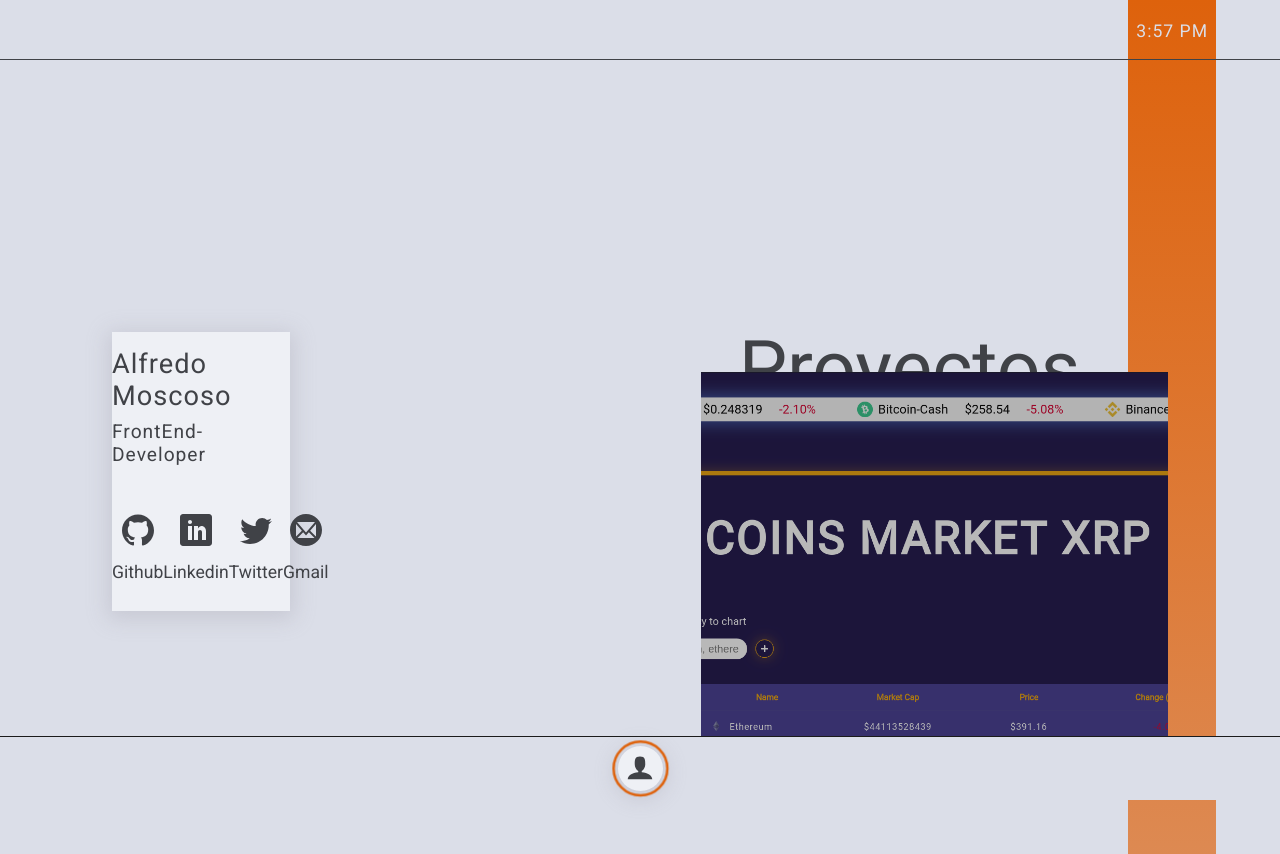
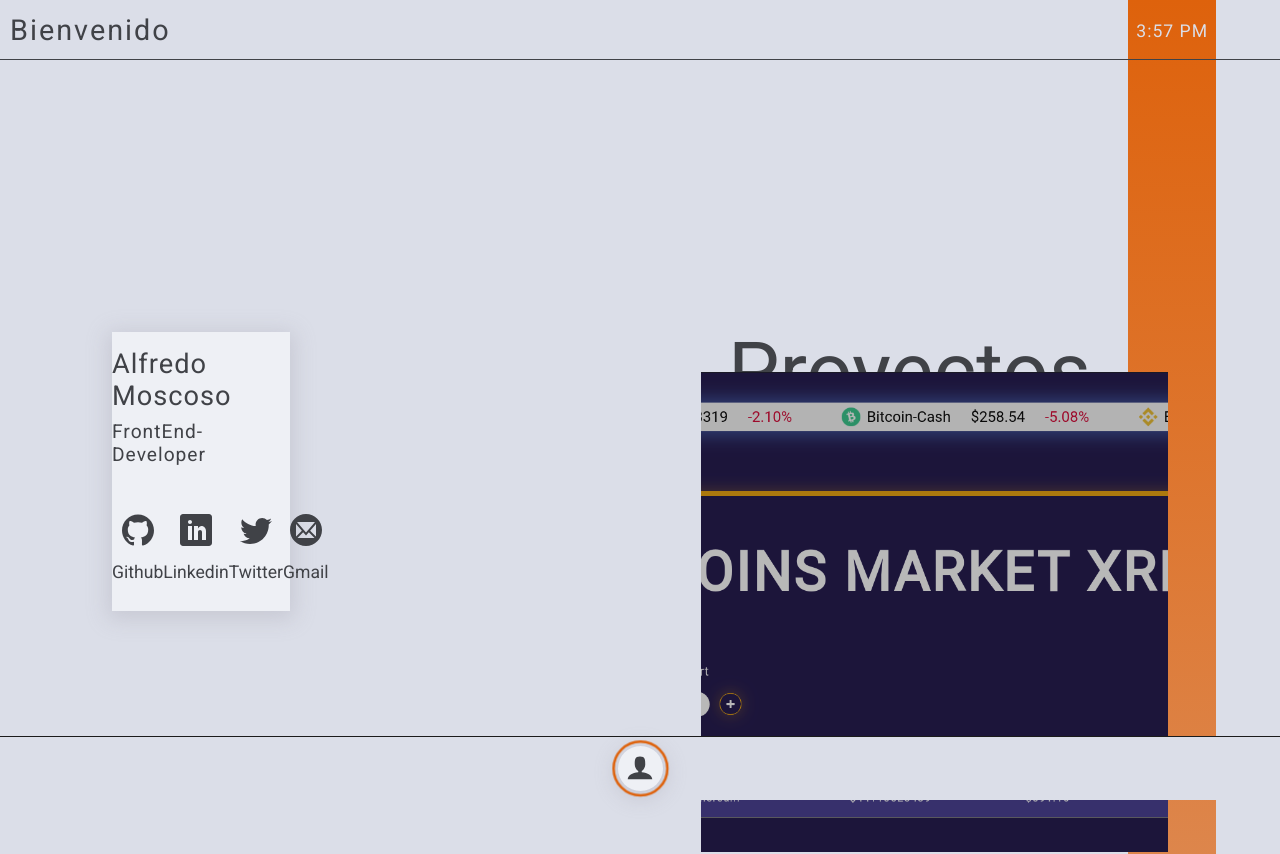
Before and after one commit to JairDev/jair-dev-portfolio, a React (Create React App) app: page / in a window 1280 px wide. Shown: the top 854 px of the page. Built offline with nearby package versions, Linux system fonts and the light colour scheme; a web font is replaced by a local one.

Commit message:
Gsap scroll does not work

```diff
--- a/src/App.css
+++ b/src/App.css
@@ -1,19 +1,19 @@
 :root {
   --text-hi: calc(1rem + 1vw);
-  --profile-text-size: calc(.9rem + 1vw);
-  --general-text-size: calc(.5rem + 1vw);
-  --small-text-size: calc(.4rem + 1vw);
+  --profile-text-size: calc(0.9rem + 1vw);
+  --general-text-size: calc(0.5rem + 1vw);
+  --small-text-size: calc(0.4rem + 1vw);
   --letter-spacing: 1px;
   --dark-color: #404247;
-  --size-before-top: scaleX(1.0);
-  --size-before-left: scaleX(1.0);
+  --size-before-top: scaleX(1);
+  --size-before-left: scaleX(1);
 }
 
 * {
   box-sizing: border-box;
   padding: 0;
   margin: 0;
-  font-family: 'Roboto', sans-serif;
+  font-family: "Roboto", sans-serif;
 }
 /* html,
 body,
@@ -25,19 +25,39 @@
   z-index: 100;
 }
 .App {
-  background-color: #DBDEE8;
+  background-color: #dbdee8;
   min-height: 100vh;
-  padding-bottom: 6rem;
+  /* padding-bottom: 6rem; */
   position: relative;
-  font-family: 'Roboto', sans-serif;
+  font-family: "Roboto", sans-serif;
   /* overflow: hidden; */
 }
 
+/* .page-enter {
+  opacity: 0;
+  transform: translateX(-50%);
+}
+
+.page-enter-active {
+  opacity: 1;
+  transform: translateX(0%);
+  transition: opacity 400ms, transform 400ms;
+}
+
+.page-exit {
+  opacity: 1;
+  transform: translateX(0%);
+}
+
+.page-exit-active {
+  opacity: 0;
+  transform: translateX(-100%);
+  transition: opacity 400ms, transform 400ms;
+} */
+
 @media only screen and (max-width: 760px),
-(min-device-width: 768px) and (max-device-width: 1024px)  {
-
+  (min-device-width: 768px) and (max-device-width: 1024px) {
   .App {
     overflow: initial;
   }
-
 }
--- a/src/App.js
+++ b/src/App.js
@@ -1,21 +1,49 @@
 import React from "react";
 import { BrowserRouter as Router, Route, Switch } from "react-router-dom";
+import { CSSTransition } from "react-transition-group";
 import "./App.css";
 import Home from "pages/Home";
 import About from "components/About/About";
+
+const routes = [
+  { path: "/", Component: Home },
+  { path: "/profile", Component: About },
+];
 
 function App() {
   return (
     <Router>
       <div className="App">
-        <Switch>
+        {/* <Switch>
           <Route path="/profile">
             <About/>
           </Route>
           <Route path="/">
             <Home/>
           </Route>
-        </Switch>
+        </Switch> */}
+        {/* <Route path="/profile">
+          <About />
+        </Route>
+        <Route exact path="/">
+          <Home />
+        </Route> */}
+        {routes.map((route) => (
+          <Route key={route.path} exact path={route.path}>
+            {({match}) => (
+              <CSSTransition
+                in={match != null}
+                timeout={300}
+                classNames="page"
+                unmountOnExit
+              >
+                <div className="page">
+                  <route.Component />
+                </div>
+              </CSSTransition>
+            )}
+          </Route>
+        ))}
       </div>
     </Router>
   );
--- a/src/components/ContentProjects/ContentProjects.css
+++ b/src/components/ContentProjects/ContentProjects.css
@@ -3,7 +3,7 @@
 }
 
 .projects {
-  height: 50vmin;
+  height: 60vmin;
   position: relative;
   transition: all 0.5s ease-in-out;
   opacity: 1;
--- a/src/components/ContentProjects/ContentProjects.js
+++ b/src/components/ContentProjects/ContentProjects.js
@@ -14,7 +14,7 @@
   };
 
   return (
-    <div className="projects">
+    <div id="projects-ref" className="projects">
       <div className="projects-img">
         <img alt="" src={img} />
       </div>
--- a/src/data/info-portfolio.js
+++ b/src/data/info-portfolio.js
@@ -62,7 +62,6 @@
     imgSrc: "img-timer.png",
     linkGit: "https://github.com/JairDev/training-timer-and-chronometer",
     linkDemo: "https://trainingtimerapp.netlify.com/",
-    description:
-      "Lorem Ipsum is simply dummy text of the printing and Lorem Ipsum is simply dummy text of the printing and",
+    description: "App para llevar el control de tiempo y series en tus ejercicios"
   },
 ];
--- a/src/pages/Home/Home.css
+++ b/src/pages/Home/Home.css
@@ -163,7 +163,7 @@
 .App-main {
   display: flex;
   justify-content: flex-end;
-  padding: 12rem 7rem 0rem 0rem ;
+  padding: 12rem 7rem 60px 0px ;
   transition: all 0.5s ease-in-out;
   transform-origin: right;
   /* transform: scaleX(1.0); */
@@ -177,6 +177,22 @@
 }
 
 
+.trigger {
+  border: 2px solid red;
+  width: 100%;
+  height: 200px;
+  /* position: absolute;   */
+  margin-top: 25rem;
+  top: 10vh;
+}
+
+.trigger-h {
+  border: 2px solid red;
+  width: 100%;
+  height: 1000px;
+  /* position: absolute;   */
+  top: 10vh;
+}
 
 .App-main.hidden {
   /* display: none; */
@@ -188,6 +204,8 @@
 
 .App-content-profile-skills {
   display: flex;
+  /* position: absolute; */
+  /* bottom: 0; */
   position: fixed;
   left: 7rem;
 }
@@ -249,6 +267,7 @@
 }
 
 .App-parent-projects {
+  /* display: none; */
   width: 40%;
   /* padding: 0rem 2rem; */
   position: relative;
@@ -267,8 +286,8 @@
 .content-title-projects {
   width: 100%;
   position: absolute;
-  top: -125px;
-  font-size: 2vw;
+  top: -140px;
+  font-size: calc(1vw + 1rem);
 }
 
 .content-title-projects-top {
--- a/src/pages/Home/index.js
+++ b/src/pages/Home/index.js
@@ -8,47 +8,93 @@
 import Button from "components/Button/Button";
 import CurrentTime from "components/CurrentTime/CurrentTime";
 import gsap from "gsap";
+import { ScrollTrigger } from "gsap/ScrollTrigger";
 import "./Home.css";
 import Aside from "components/Aside/Aside";
 
 function Home() {
-  const refMain = useRef();
+  const refMain = useRef(null);
+  const refContentSkill = useRef(null);
   let borderTop = useRef(null);
   let welcome = useRef(null);
 
   useEffect(() => {
-    gsap
-      .timeline()
-      .from(borderTop, {
-        duration: 0.5,
-        delay: 0.3,
-        scaleX: 0,
-        opacity: 0,
-        ease: "slow(0.7, 0.7,  false)",
-      })
-      .from(
-        ".border-aside-animate",
-        {
-          duration: 0.5,
-          scaleY: 0,
-          opacity: 0,
-          ease: "slow(0.7, 0.7,  false)",
-        },
-        "-=0.5"
-      )
-      .from(
-        ".span-content-date",
-        {
-          duration: 0.5,
-          scaleY: 0,
-          opacity: 0,
-          ease: "slow(0.7, 0.7,  false)",
-        },
-        "-=0.5"
-      )
-      .from(".all", { duration: 0.5, opacity: 0, stagger: 0.2 })
-      .from(welcome, { duration: 1.5, opacity: 0 })
-      .to(welcome, { duration: 1.5, opacity: 0 });
+    const element = refContentSkill.current
+    console.log(refContentSkill)
+    // gsap.to(".trigger-h", {
+    //   x: 100,
+    //   duration: 2,
+    //   ease: "bounce",
+    //   delay: 1,
+    //   scrollTrigger: {
+    //     trigger: ".trigger-h",
+    //     markers: true,
+    //     start: "top top"
+    //   }
+    // });
+
+    // const tl = gsap.timeline({
+    //   scrollTrigger: {
+    //     trigger: ".trigger-h",
+    //     start: "top center",
+    //     end: "center top",
+    //     scrub: true,
+    //     markers: true
+    //   }
+    // });
+    // tl.to(refContentSkill.current, {yPercent: 150, duration: 1})
+    // tl.to(refContentSkill.current, {rotation: 360, duration: 3})
+    // gsap
+    //   .timeline()
+    //   .from(borderTop, {
+    //     duration: 0.5,
+    //     delay: 0.3,
+    //     scaleX: 0,
+    //     opacity: 0,
+    //     ease: "slow(0.7, 0.7,  false)",
+    //   })
+    //   .from(
+    //     ".border-aside-animate",
+    //     {
+    //       duration: 0.5,
+    //       scaleY: 0,
+    //       opacity: 0,
+    //       ease: "slow(0.7, 0.7,  false)",
+    //     },
+    //     "-=0.5"
+    //   )
+    //   .from(
+    //     ".span-content-date",
+    //     {
+    //       duration: 0.5,
+    //       scaleY: 0,
+    //       opacity: 0,
+    //       ease: "slow(0.7, 0.7,  false)",
+    //     },
+    //     "-=0.5"
+    //   )
+    //   .from(".all", { duration: 0.5, opacity: 0, stagger: 0.2 })
+    //   .from(welcome, { duration: 1.5, opacity: 0 })
+    //   .to(welcome, { duration: 1.5, opacity: 0 });
+    const skill = refContentSkill.current;
+    const skillTop = Math.floor(skill.getBoundingClientRect().height);
+    const projects = document.getElementById("projects-ref");
+    const all = document.querySelectorAll(".projects")
+    // console.log(all)
+    all.forEach(item => {
+      const t = item.getBoundingClientRect().top
+      console.log(t)
+    })
+    const heightProjects = Math.floor(projects.getBoundingClientRect().height);
+    const projectsTop = window.innerHeight - heightProjects
+    const calcTop = projectsTop - skillTop
+    // refMain.current.style = `padding-bottom: ${calcTop}px`
+    console.log("skills", skillTop);
+    // console.log(heightProjects);
+    // console.log(window.innerHeight);
+    // console.log("calcTop", calcTop)
+    // console.log("top-projects", projectsTop);
+    // console.log(projectsTop - calcTop)
   }, []);
 
   return (
@@ -66,10 +112,10 @@
         <CurrentTime />
       </header>
 
-      <Aside/>
+      <Aside />
 
       <section ref={refMain} className={`App-main`}>
-        <section className="App-content-profile-skills">
+        <section ref={refContentSkill} className="App-content-profile-skills">
           <div className="App-content-profile all">
             <IterateArray
               array={users}
@@ -78,6 +124,7 @@
             />
           </div>
         </section>
+
 
         <section className="App-parent-projects all">
           <div className="App-content-projects">
@@ -90,6 +137,9 @@
           </div>
         </section>
       </section>
+      {/* <div className="trigger"></div> */}
+      {/* <div className="trigger-h"></div> */}
+
     </>
   );
 }
```
